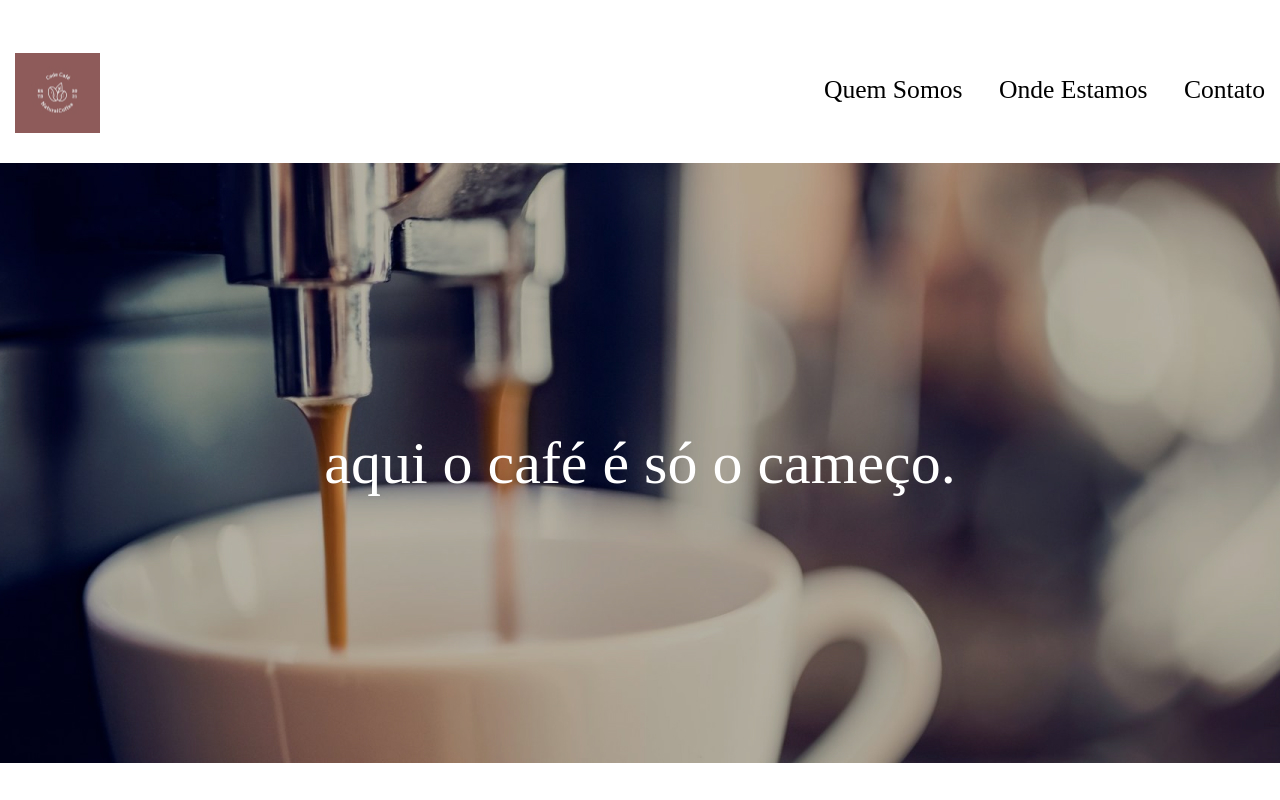
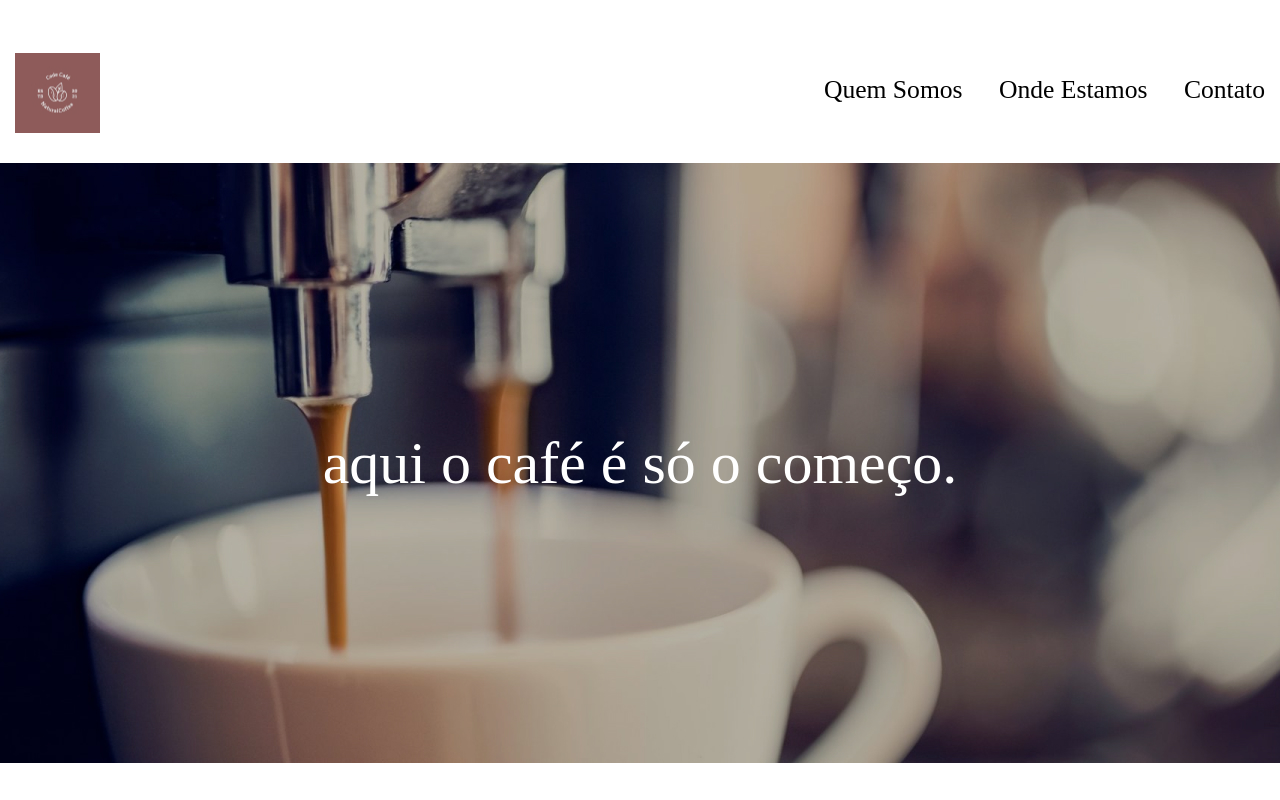
Before and after one commit to AdleyDevOps/Alguns-projetos, a plain HTML site: page index.html in a window 1280 px wide. Shown: the top 800 px of the page. Drawn offline with Linux system fonts and the light colour scheme.

Commit message:
correção

```diff
--- a/index.html
+++ b/index.html
@@ -31,7 +31,7 @@
     </header>
     <main>
         <section class="painel">
-            <h2>aqui o café é só o cameço.</h2>
+            <h2>aqui o café é só o começo.</h2>
         </section>
 
         <section class="secao-com-texto" id="quem-somos">
```
